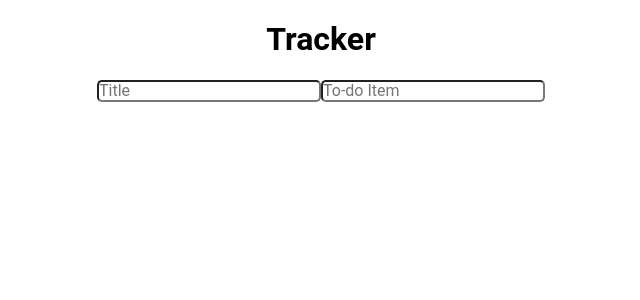
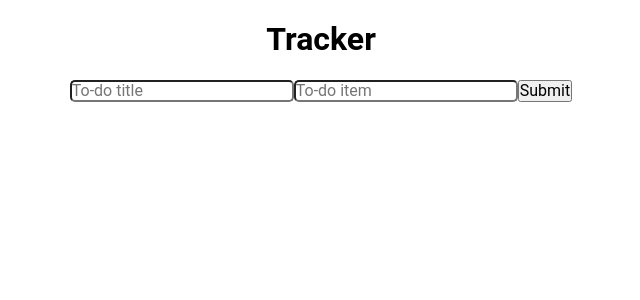
Before and after one commit to whitneyburton/todo-fe, a React (Create React App) app: page / in a window 1280 px wide. Shown: the top 300 px of the page, without its empty margins (319-959 px from the left). Built offline with nearby package versions, Linux system fonts and the light colour scheme; no server answers.

Commit message:
Connect TodoForm to Redux and useState for inputs

```diff
--- a/src/containers/TodoForm/TodoForm.js
+++ b/src/containers/TodoForm/TodoForm.js
@@ -1,12 +1,30 @@
-import React from 'react';
+import React, { useState } from 'react';
+import { connect } from 'react-redux';
+import { postTodo } from '../../thunks/postTodo';
 
-export const TodoForm = () => {
+export const TodoForm = ({ postTodo }) => {
+  const [title, editTitle] = useState('To-do title');
+  const [item, editItem] = useState('To-do item');
+
+  const submitTodo = () => {
+    postTodo(title, 2);
+    // postItem(item, todoId)
+  }
+
   return (
     <div className='TodoForm'>
-      <input placeholder='Title'></input>
-      <input placeholder='To-do Item'></input>
+      <input placeholder={title} onChange={e => editTitle(e.target.value)} />
+      <input placeholder={item} onChange={e => editItem(e.target.value)} />
+      <button onClick={() => submitTodo()}>Submit</button>
     </div>
   );
-}
+};
 
-export default TodoForm;
+export const mapStateToProps = state => ({
+});
+
+export const mapDispatchToProps = dispatch => ({
+  postTodo: (todo, id) => dispatch(postTodo(todo, id))
+});
+
+export default connect(mapStateToProps, mapDispatchToProps)(TodoForm);
```
